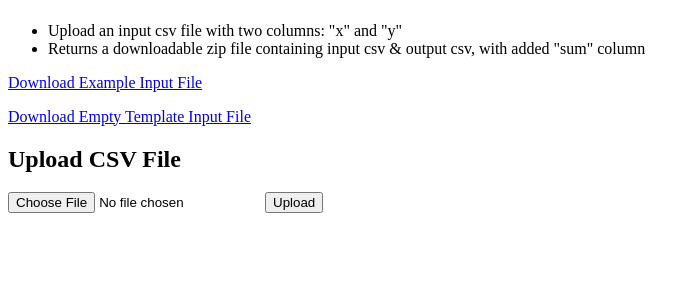
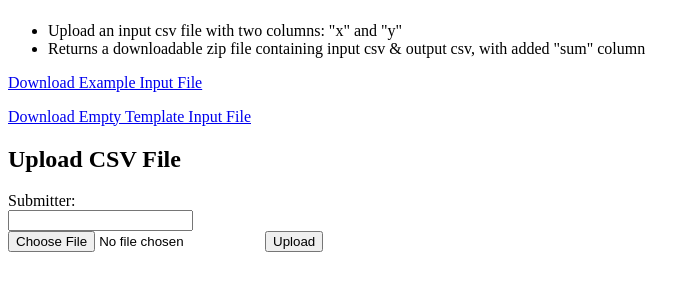
Before and after one commit to ron-yadin/csv-xform-flask-mysql-app, a Flask app: page / in a window 1280 px wide. Shown: the part 226-526 px from the top of the page, without its empty margins (0-700 px from the left). Run offline with Flask 3, Linux system fonts and the light colour scheme.

Commit message:
feat: add submitter field, add working record write of submitter and filename_no_ext to submissions table upon upload

```diff
--- a/webapp/app.py
+++ b/webapp/app.py
@@ -1,4 +1,5 @@
 from flask import Flask, render_template, request, send_from_directory
+import mysql.connector
 from datetime import datetime
 from zoneinfo import ZoneInfo
 from io import BytesIO
@@ -27,6 +28,7 @@ def home():
     """
     if request.method == "POST":
         # get file object from html form
+        submitter = request.form.get("submitter")
         file = request.files["file"]
         if file:
             # get filename, separate name & extension
@@ -52,9 +54,23 @@ def home():
             # process csv file object, return both input and output dfs
             input_valid, input_df, output_df = csv_transform.process_csv(file)
 
+            # handle cases of invalid input, direct user to the error message page
             if input_valid == False:
                 # in this case, error_message_str stored in input_df variable
                 return render_template("error.html", message=input_df)
+
+            # add submission to MySQL database
+            mydb = mysql.connector.connect(
+                host="mysql",
+                user="web_user",
+                password="web_password",
+                database="web_database"
+            )
+            mycursor = mydb.cursor()
+            sql = "INSERT INTO submissions (submitter, submission_name) VALUES (%s, %s)"
+            val = (submitter, filename_no_ext)
+            mycursor.execute(sql, val)
+            mydb.commit()
 
             # create BytesIO object to store the zip file in memory
             zip_buffer = BytesIO()
--- a/webapp/requirements.txt
+++ b/webapp/requirements.txt
@@ -1,2 +1,3 @@
 Flask==3.0.0
 pandas==2.1.4
+mysql-connector-python==8.2.0
--- a/webapp/templates/index.html
+++ b/webapp/templates/index.html
@@ -34,6 +34,8 @@
   <div>
     <h2>Upload CSV File</h2>
     <form method=post enctype=multipart/form-data>
+      <label for="submitter">Submitter:</label><br>
+      <input type="text" id="submitter" name="submitter" required><br>
       <input type=file name=file required>
       <input type=submit value=Upload>
     </form>
```
Also changed, not shown: init.sql (+5 -6 lines).
